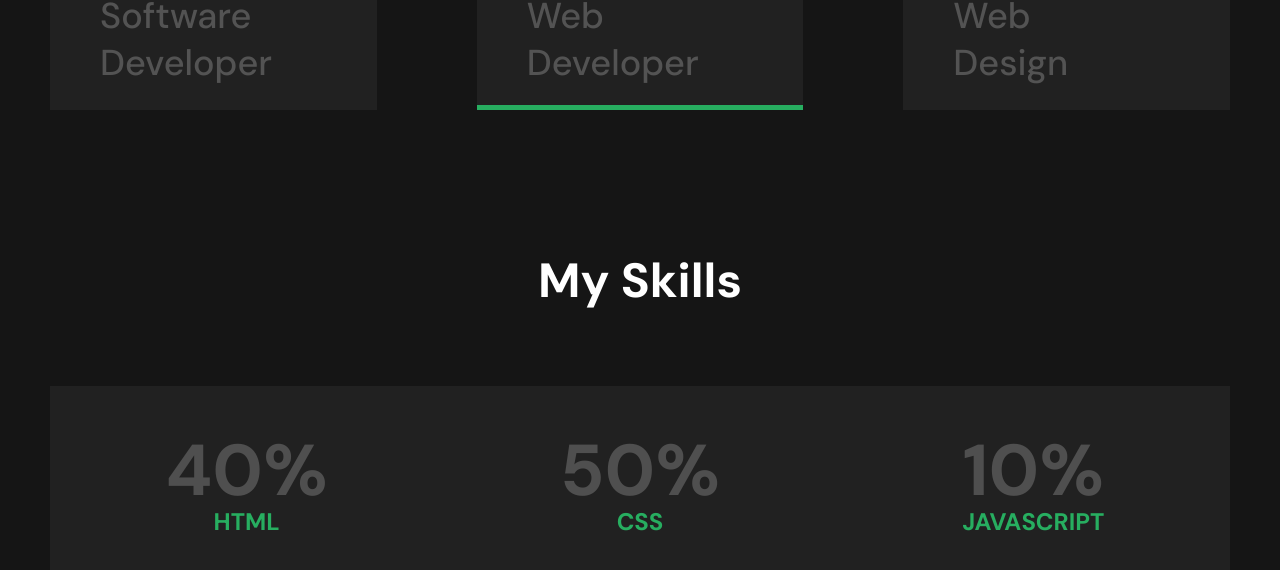
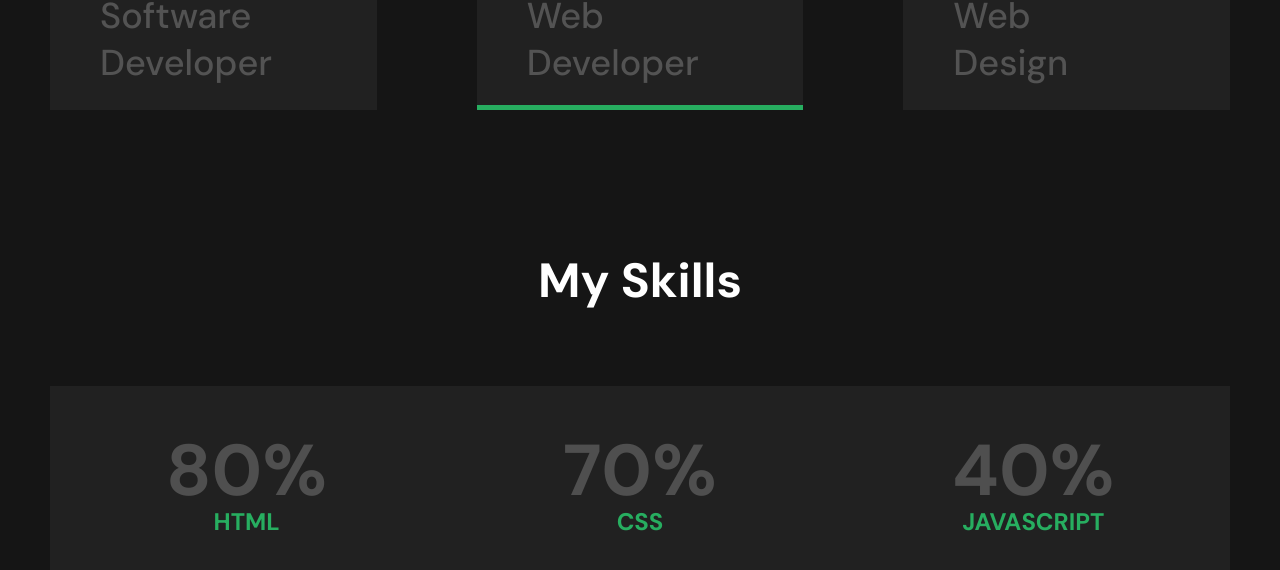
Before and after one commit to Leyofficial/Portfolio, a plain HTML site: page index.html in a window 1280 px wide. Shown: the part 1614-2184 px from the top of the page. Drawn offline with Linux system fonts and the light colour scheme.

Commit message:
Update index.html

```diff
--- a/index.html
+++ b/index.html
@@ -129,7 +129,7 @@
             <div class="benefits-statistics__items">
                 <div class="benefits-statistics__item">
                     <div class="benefits-statistics__num">
-                        40%
+                        80%
                     </div>
                     <div class="benefits-statistics__lan">
                         HTML
@@ -137,7 +137,7 @@
                 </div>
                 <div class="benefits-statistics__item">
                     <div class="benefits-statistics__num">
-                        50%
+                        70%
                     </div>
                     <div class="benefits-statistics__lan">
                         CSS
@@ -145,7 +145,7 @@
                 </div>
                 <div class="benefits-statistics__item">
                     <div class="benefits-statistics__num">
-                        10%
+                        40%
                     </div>
                     <div class="benefits-statistics__lan">
                         JAVASCRIPT
```
